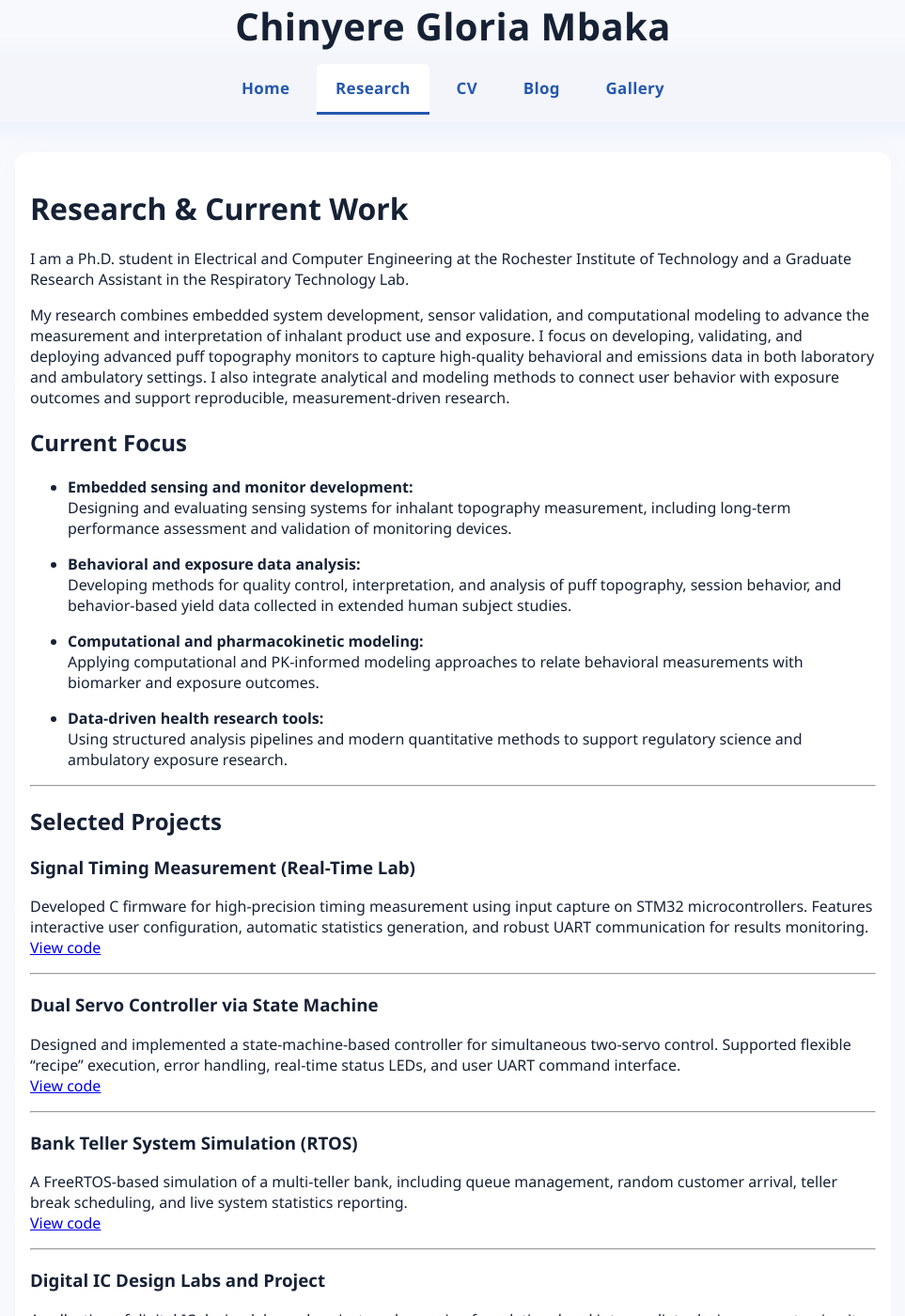
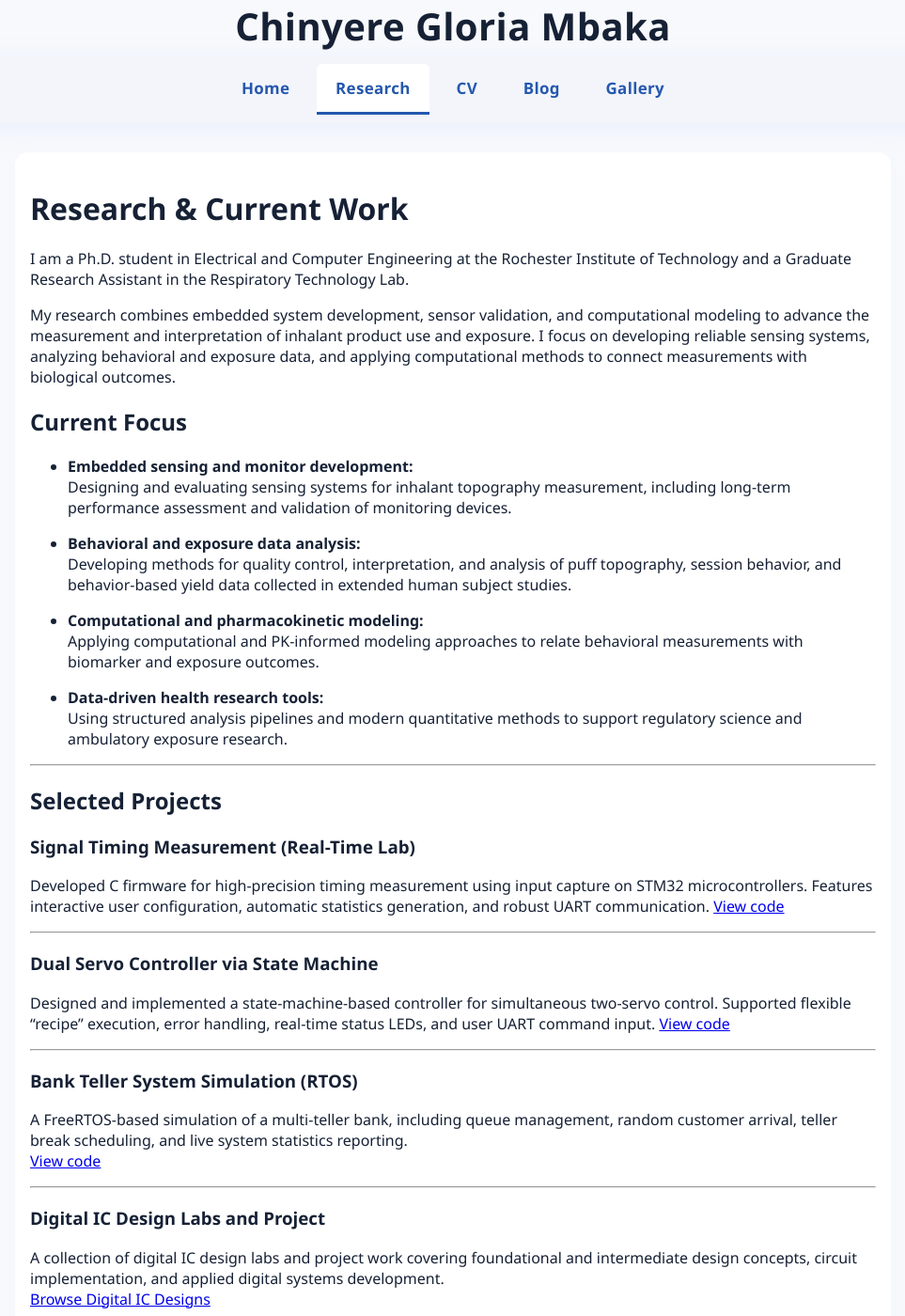
Before and after one commit to mbaglo/mbaglo.github.io, a Jekyll site: the page built from research.md, in a window 1280 px wide and 1400 px high. Shown: the whole window at 94% size, without its empty margins (158-1121 px from the left). Built offline with Jekyll 4.4.1, drawn with Linux system fonts in a browser that asks for light colours.

Commit message:
Improve site discoverability and content for GitHub Pages

```diff
--- a/research.md
+++ b/research.md
@@ -8,7 +8,7 @@ permalink: /research/
 
 I am a Ph.D. student in Electrical and Computer Engineering at the Rochester Institute of Technology and a Graduate Research Assistant in the Respiratory Technology Lab.
 
-My research combines embedded system development, sensor validation, and computational modeling to advance the measurement and interpretation of inhalant product use and exposure. I focus on developing, validating, and deploying advanced puff topography monitors to capture high-quality behavioral and emissions data in both laboratory and ambulatory settings. I also integrate analytical and modeling methods to connect user behavior with exposure outcomes and support reproducible, measurement-driven research.
+My research combines embedded system development, sensor validation, and computational modeling to advance the measurement and interpretation of inhalant product use and exposure. I focus on developing reliable sensing systems, analyzing behavioral and exposure data, and applying computational methods to connect measurements with biological outcomes.
 
 ## Current Focus
 
@@ -29,13 +29,13 @@ My research combines embedded system development, sensor validation, and computa
 ## Selected Projects
 
 ### Signal Timing Measurement (Real-Time Lab)
-Developed C firmware for high-precision timing measurement using input capture on STM32 microcontrollers. Features interactive user configuration, automatic statistics generation, and robust UART communication for results monitoring.
+Developed C firmware for high-precision timing measurement using input capture on STM32 microcontrollers. Features interactive user configuration, automatic statistics generation, and robust UART communication.
 [View code](https://github.com/mbaglo/MyProjects/tree/main/Real%20Time%20%26%20Embedded%20System/Project%201_Timing)
 
 ---
 
 ### Dual Servo Controller via State Machine
-Designed and implemented a state-machine-based controller for simultaneous two-servo control. Supported flexible "recipe" execution, error handling, real-time status LEDs, and user UART command interface.
+Designed and implemented a state-machine-based controller for simultaneous two-servo control. Supported flexible "recipe" execution, error handling, real-time status LEDs, and user UART command input.
 [View code](https://github.com/mbaglo/MyProjects/tree/main/Real%20Time%20%26%20Embedded%20System/Project%202_Servo%20Control)
 
 ---
```
Also changed, not shown: about.md (+1 -1 lines), blog.md (+1 -1 lines), index.md (+2 -2 lines), README.md.
